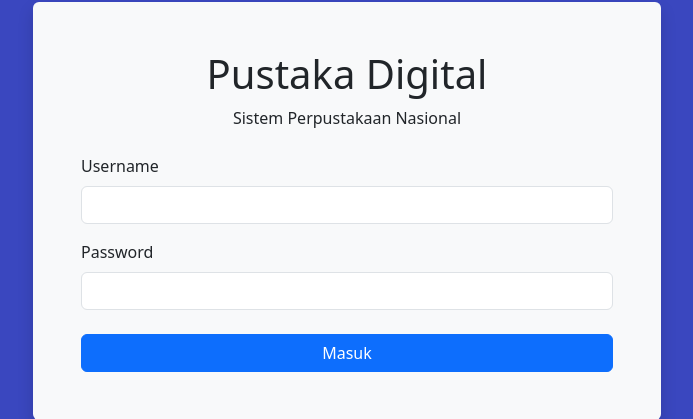
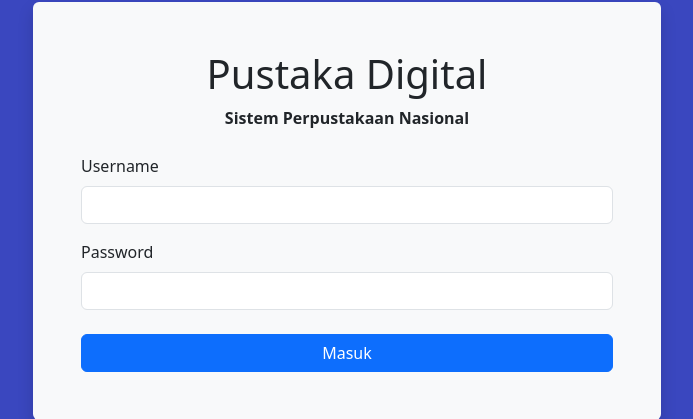
Before and after one commit to akmsy/PustakaDigital, a PHP site: page /login.php in a window 1280 px wide. Shown: the part 189-608 px from the top of the page, without its empty margins (293-986 px from the left). Run offline with PHP 8.4, Linux system fonts and the light colour scheme.

Commit message:
bold span

```diff
--- a/login.php
+++ b/login.php
@@ -13,7 +13,7 @@
             <form action="proses_login.php" method="POST" class="shadow p-5 bg-body-tertiary rounded w-50">
                 <div class="text-center mb-4">
                     <h1>Pustaka Digital</h1>
-                    <span>Sistem Perpustakaan Nasional</span>
+                    <span class="fw-bold">Sistem Perpustakaan Nasional</span>
                 </div>
                 <div class="mb-3">
                     <label class="form-label">Username</label>
```
